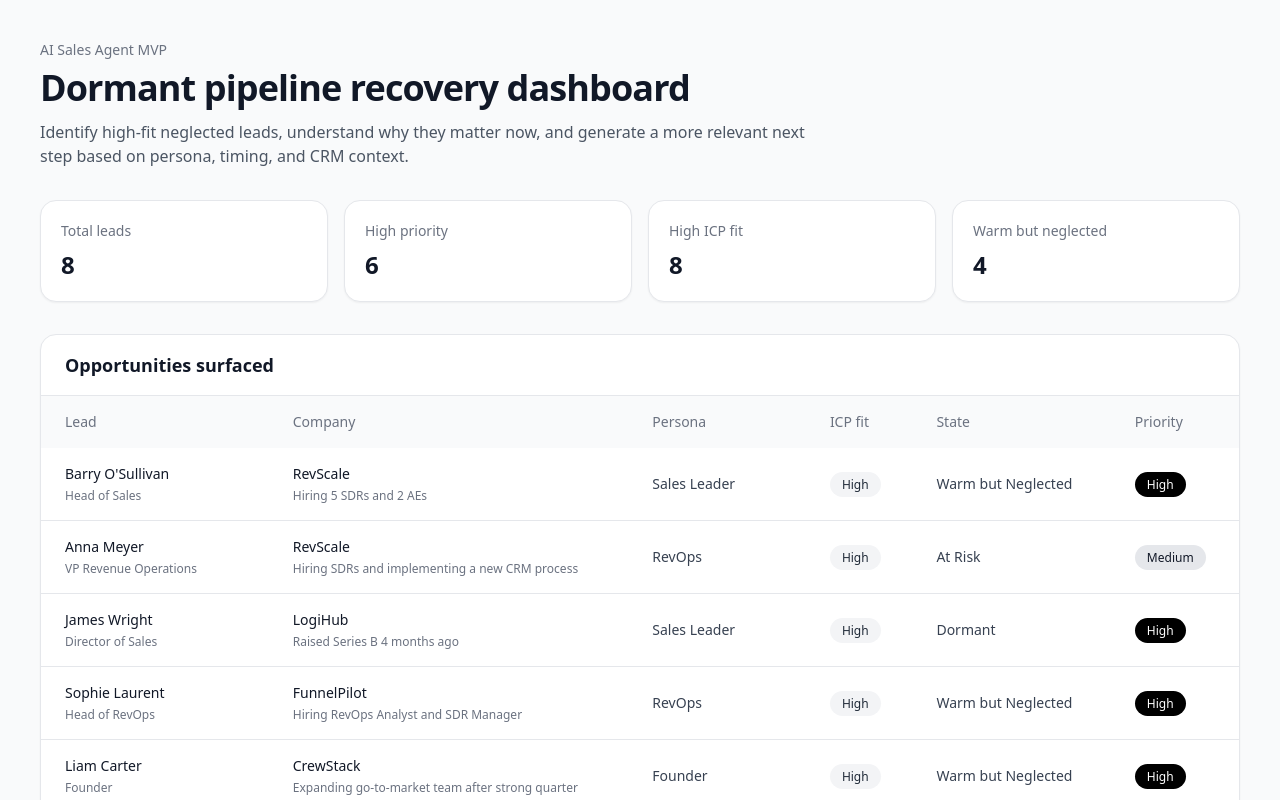
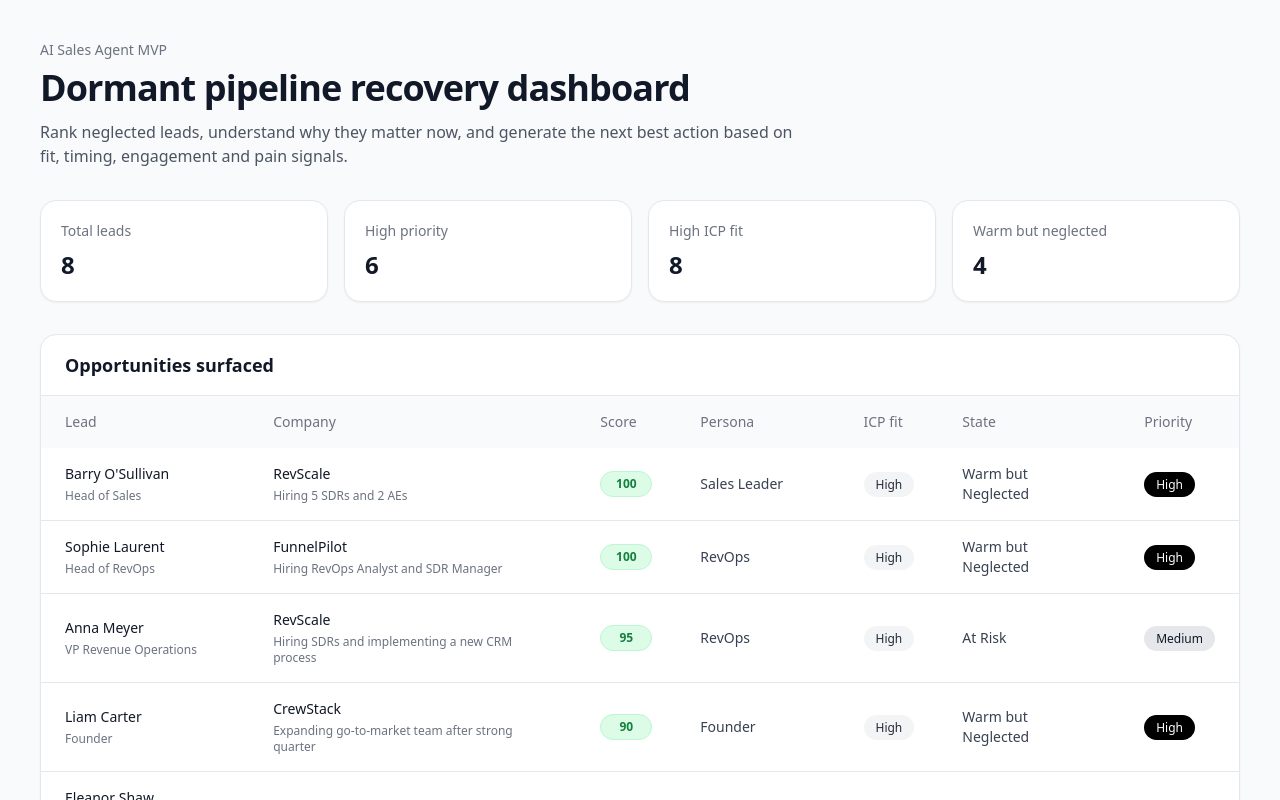
Before and after one commit to powerstephen/ai-sales-agent-mvp-new, a Next.js app: page / in a window 1280 px wide. Shown: the top 800 px of the page. Built offline with nearby package versions, Linux system fonts and the light colour scheme.

Commit message:
Update page.tsx

```diff
--- a/app/page.tsx
+++ b/app/page.tsx
@@ -1,15 +1,24 @@
 import Link from "next/link";
 import { leads } from "@/lib/data";
-import { getICPFit, getLeadState, getPersona, getPriority } from "@/lib/scoring";
+import { getICPFit, getLeadScore, getLeadState, getPersona, getPriority } from "@/lib/scoring";
+
+function getScoreStyles(score: number) {
+  if (score >= 80) return "bg-green-100 text-green-700 border-green-200";
+  if (score >= 60) return "bg-amber-100 text-amber-700 border-amber-200";
+  return "bg-gray-100 text-gray-700 border-gray-200";
+}
 
 export default function HomePage() {
-  const enrichedLeads = leads.map((lead) => ({
-    ...lead,
-    icpFit: getICPFit(lead),
-    persona: getPersona(lead.title),
-    state: getLeadState(lead),
-    priority: getPriority(lead),
-  }));
+  const enrichedLeads = leads
+    .map((lead) => ({
+      ...lead,
+      icpFit: getICPFit(lead),
+      persona: getPersona(lead.title),
+      state: getLeadState(lead),
+      priority: getPriority(lead),
+      score: getLeadScore(lead),
+    }))
+    .sort((a, b) => b.score - a.score);
 
   const highPriority = enrichedLeads.filter((lead) => lead.priority === "High").length;
   const dormant = enrichedLeads.filter((lead) => lead.state === "Dormant").length;
@@ -25,7 +34,7 @@ export default function HomePage() {
             Dormant pipeline recovery dashboard
           </h1>
           <p className="mt-3 max-w-3xl text-base text-gray-600">
-            Identify high-fit neglected leads, understand why they matter now, and generate a more relevant next step based on persona, timing, and CRM context.
+            Rank neglected leads, understand why they matter now, and generate the next best action based on fit, timing, engagement and pain signals.
           </p>
         </div>
 
@@ -59,6 +68,7 @@ export default function HomePage() {
                 <tr className="text-left text-sm text-gray-500">
                   <th className="px-6 py-4 font-medium">Lead</th>
                   <th className="px-6 py-4 font-medium">Company</th>
+                  <th className="px-6 py-4 font-medium">Score</th>
                   <th className="px-6 py-4 font-medium">Persona</th>
                   <th className="px-6 py-4 font-medium">ICP fit</th>
                   <th className="px-6 py-4 font-medium">State</th>
@@ -77,6 +87,11 @@ export default function HomePage() {
                     <td className="px-6 py-4">
                       <p className="font-medium text-gray-900">{lead.company}</p>
                       <p className="mt-1 text-xs text-gray-500">{lead.companyData.signal}</p>
+                    </td>
+                    <td className="px-6 py-4">
+                      <span className={`inline-flex min-w-[52px] justify-center rounded-full border px-3 py-1 text-xs font-semibold ${getScoreStyles(lead.score)}`}>
+                        {lead.score}
+                      </span>
                     </td>
                     <td className="px-6 py-4">{lead.persona}</td>
                     <td className="px-6 py-4">
```
